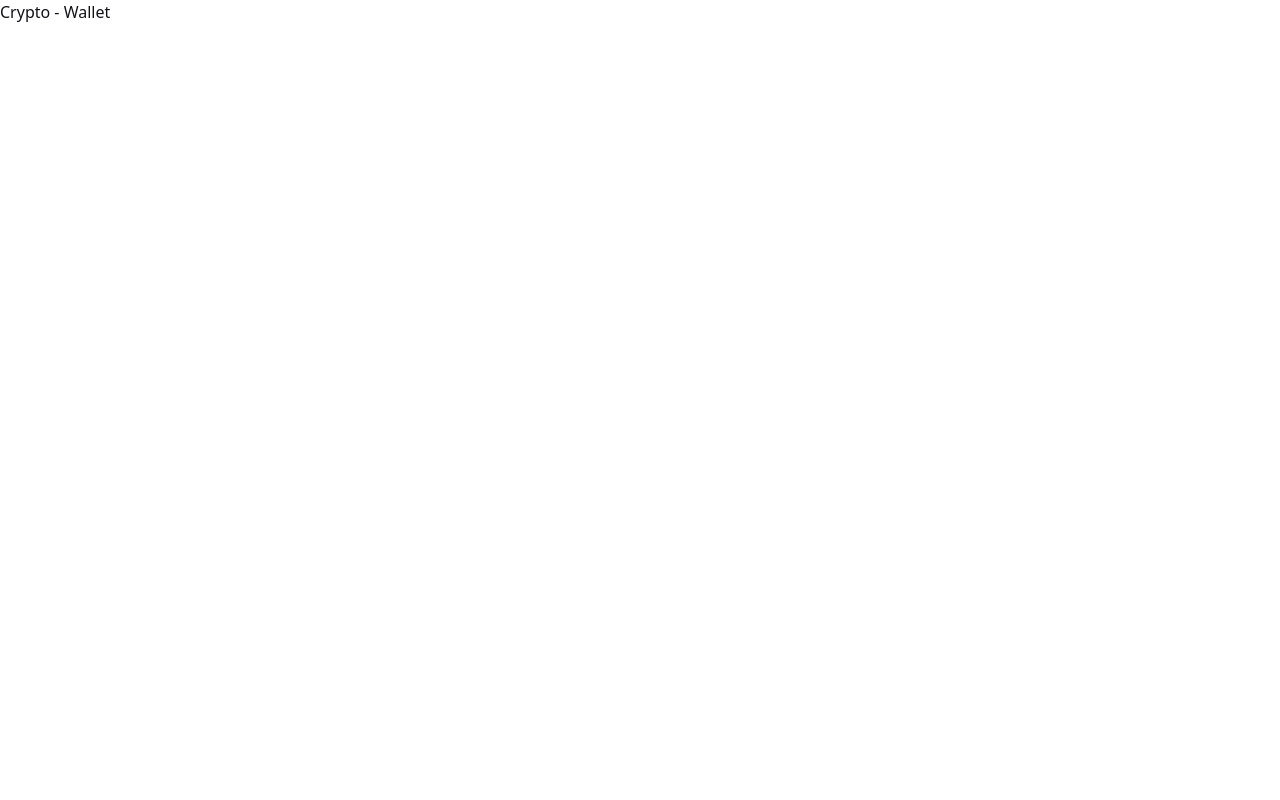
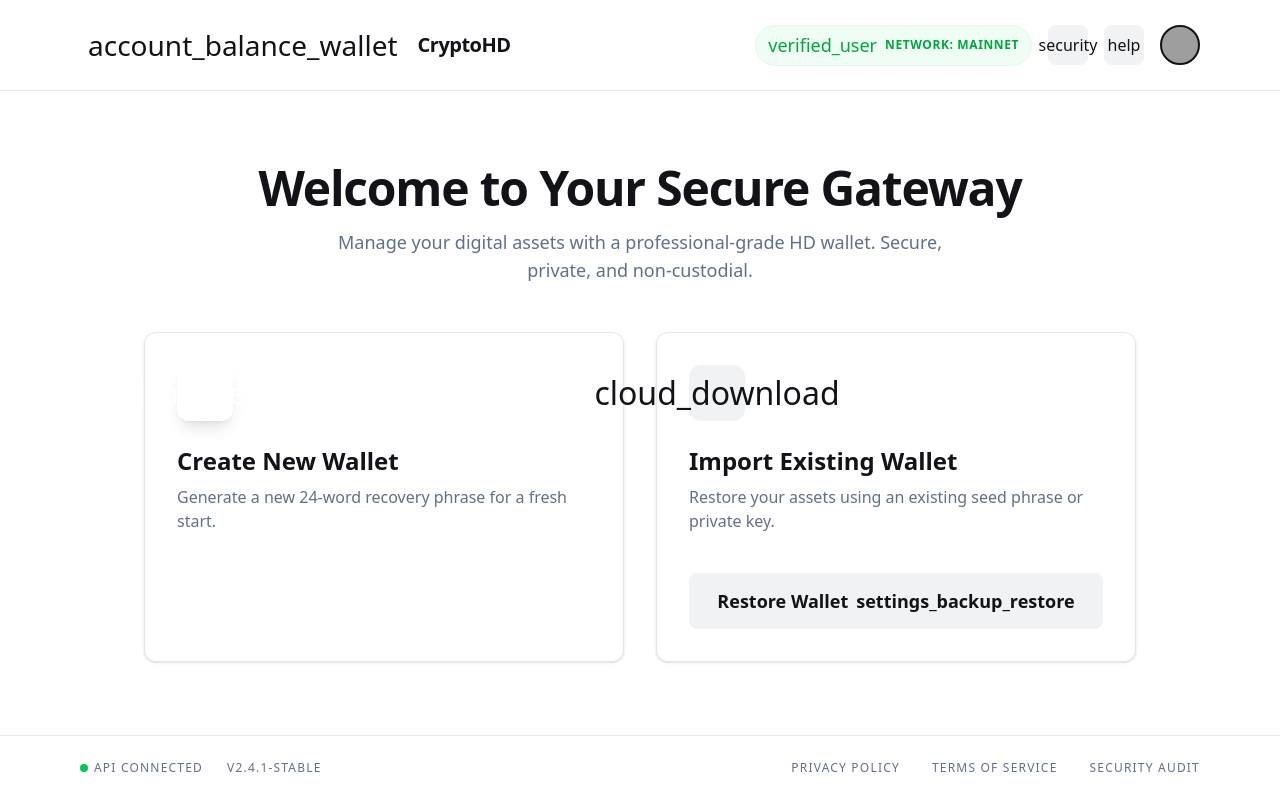
Before and after one commit to bEluga0000/crypto-wallet, a Next.js app: page / in a window 1280 px wide. Built offline with nearby package versions, Linux system fonts and the light colour scheme; grey boxes are pictures that could not be loaded.

Commit message:
feat: introduce home page

```diff
--- a/src/app/page.tsx
+++ b/src/app/page.tsx
@@ -1,9 +1,9 @@
-import Image from "next/image";
+import HomePage from "@/components/home";
 
 export default function Home() {
   return (
     <div>
-      Crypto - Wallet
+      <HomePage/>
     </div>
   );
 }
--- /dev/null
+++ b/src/components/home.tsx
@@ -0,0 +1,127 @@
+export default function HomePage() {
+    return (
+      <div className="layout-container flex min-h-screen flex-col">
+        {/* Header */}
+        <header className="flex items-center justify-between border-b border-[#e5e7eb] bg-white px-6 py-4 dark:border-gray-800 dark:bg-[#1a212f] md:px-20">
+          <div className="flex items-center gap-3">
+            <div className="flex items-center justify-center rounded-lg bg-primary/10 p-2 text-primary">
+              <span className="material-symbols-outlined text-[28px]">
+                account_balance_wallet
+              </span>
+            </div>
+            <h2 className="text-xl font-bold tracking-tight">CryptoHD</h2>
+          </div>
+
+          <div className="flex items-center gap-4">
+            <div className="hidden items-center gap-2 rounded-full border border-green-100 bg-green-50 px-3 py-1.5 text-green-600 dark:border-green-800/30 dark:bg-green-900/20 dark:text-green-400 md:flex">
+              <span className="material-symbols-outlined text-[18px]">
+                verified_user
+              </span>
+              <span className="text-xs font-semibold uppercase tracking-wider">
+                Network: Mainnet
+              </span>
+            </div>
+
+            <button className="flex h-10 w-10 items-center justify-center rounded-lg bg-[#f0f2f4] hover:bg-gray-200 dark:bg-gray-800 dark:hover:bg-gray-700">
+              <span className="material-symbols-outlined">security</span>
+            </button>
+
+            <button className="flex h-10 w-10 items-center justify-center rounded-lg bg-[#f0f2f4] hover:bg-gray-200 dark:bg-gray-800 dark:hover:bg-gray-700">
+              <span className="material-symbols-outlined">help</span>
+            </button>
+
+            <div
+              className="size-10 rounded-full border-2 border-primary/20 bg-cover bg-center"
+              style={{
+                backgroundImage:
+                  'url("https://lh3.googleusercontent.com/aida-public/AB6AXuDGeURLwB50B9BYxAK0IFk5sd6_3Mq9oXJeowRnhk5_1TDbAxa9KkRfqvPNIJ7gpmMbKzDeuxWXzmw8L3giUvcZt0W9EJAG5Terldo90Enhb6rAfRfZLtKn8r4zkWfXuGXgEspugqFVapWPLQdKlpHEFPfyh327DZymO54mbvCxnAftH82WNVt52iqKk99Xaw2ovqiG1nnuu50LEnvM9JkyUBN8gXq7tSn7JdvP6kqboOM-VBE0uGK-tWtbb27I1aHACAgnFOaiDrA")',
+              }}
+            />
+          </div>
+        </header>
+
+        {/* Main */}
+        <main className="flex flex-1 flex-col items-center justify-center px-4 py-12">
+          <div className="w-full max-w-[1024px] space-y-12">
+            {/* Headline */}
+            <div className="space-y-4 text-center">
+              <h1 className="text-4xl font-extrabold tracking-tight md:text-5xl">
+                Welcome to Your Secure Gateway
+              </h1>
+              <p className="mx-auto max-w-2xl text-lg text-[#616f89] dark:text-gray-400">
+                Manage your digital assets with a professional-grade HD wallet.
+                Secure, private, and non-custodial.
+              </p>
+            </div>
+
+            {/* CTA Cards */}
+            <div className="grid grid-cols-1 gap-8 px-4 md:grid-cols-2">
+              {/* Create */}
+              <div className="group flex cursor-pointer flex-col gap-6 rounded-xl border border-[#e5e7eb] bg-white p-8 shadow-sm transition-all hover:border-primary hover:shadow-xl dark:border-gray-800 dark:bg-[#1a212f]">
+                <div className="flex size-14 items-center justify-center rounded-xl bg-primary text-white shadow-lg shadow-primary/20">
+                  <span className="material-symbols-outlined text-[32px]">
+                    add_moderator
+                  </span>
+                </div>
+
+                <div>
+                  <h3 className="text-2xl font-bold">Create New Wallet</h3>
+                  <p className="mt-2 text-[#616f89] dark:text-gray-400">
+                    Generate a new 24-word recovery phrase for a fresh start.
+                  </p>
+                </div>
+
+                <button className="mt-4 flex h-14 w-full items-center justify-center gap-2 rounded-lg bg-primary text-lg font-bold text-white transition-transform group-hover:scale-[1.02]">
+                  Get Started
+                  <span className="material-symbols-outlined">
+                    arrow_forward
+                  </span>
+                </button>
+              </div>
+
+              {/* Import */}
+              <div className="group flex cursor-pointer flex-col gap-6 rounded-xl border border-[#e5e7eb] bg-white p-8 shadow-sm transition-all hover:border-primary hover:shadow-xl dark:border-gray-800 dark:bg-[#1a212f]">
+                <div className="flex size-14 items-center justify-center rounded-xl bg-[#f0f2f4] transition-colors group-hover:bg-primary/10 group-hover:text-primary dark:bg-gray-800">
+                  <span className="material-symbols-outlined text-[32px]">
+                    cloud_download
+                  </span>
+                </div>
+
+                <div>
+                  <h3 className="text-2xl font-bold">Import Existing Wallet</h3>
+                  <p className="mt-2 text-[#616f89] dark:text-gray-400">
+                    Restore your assets using an existing seed phrase or private
+                    key.
+                  </p>
+                </div>
+
+                <button className="mt-4 flex h-14 w-full items-center justify-center gap-2 rounded-lg bg-[#f0f2f4] text-lg font-bold dark:bg-gray-800">
+                  Restore Wallet
+                  <span className="material-symbols-outlined">
+                    settings_backup_restore
+                  </span>
+                </button>
+              </div>
+            </div>
+          </div>
+        </main>
+
+        {/* Footer */}
+        <footer className="flex flex-col items-center justify-between gap-4 border-t border-[#e5e7eb] px-6 py-6 text-xs font-medium uppercase tracking-widest text-[#616f89] dark:border-gray-800 dark:text-gray-500 md:flex-row md:px-20">
+          <div className="flex items-center gap-6">
+            <span className="flex items-center gap-1.5">
+              <span className="size-2 rounded-full bg-green-500" />
+              API Connected
+            </span>
+            <span>v2.4.1-stable</span>
+          </div>
+
+          <div className="flex gap-8">
+            <a className="hover:text-primary">Privacy Policy</a>
+            <a className="hover:text-primary">Terms of Service</a>
+            <a className="hover:text-primary">Security Audit</a>
+          </div>
+        </footer>
+      </div>
+    );
+  }
```
